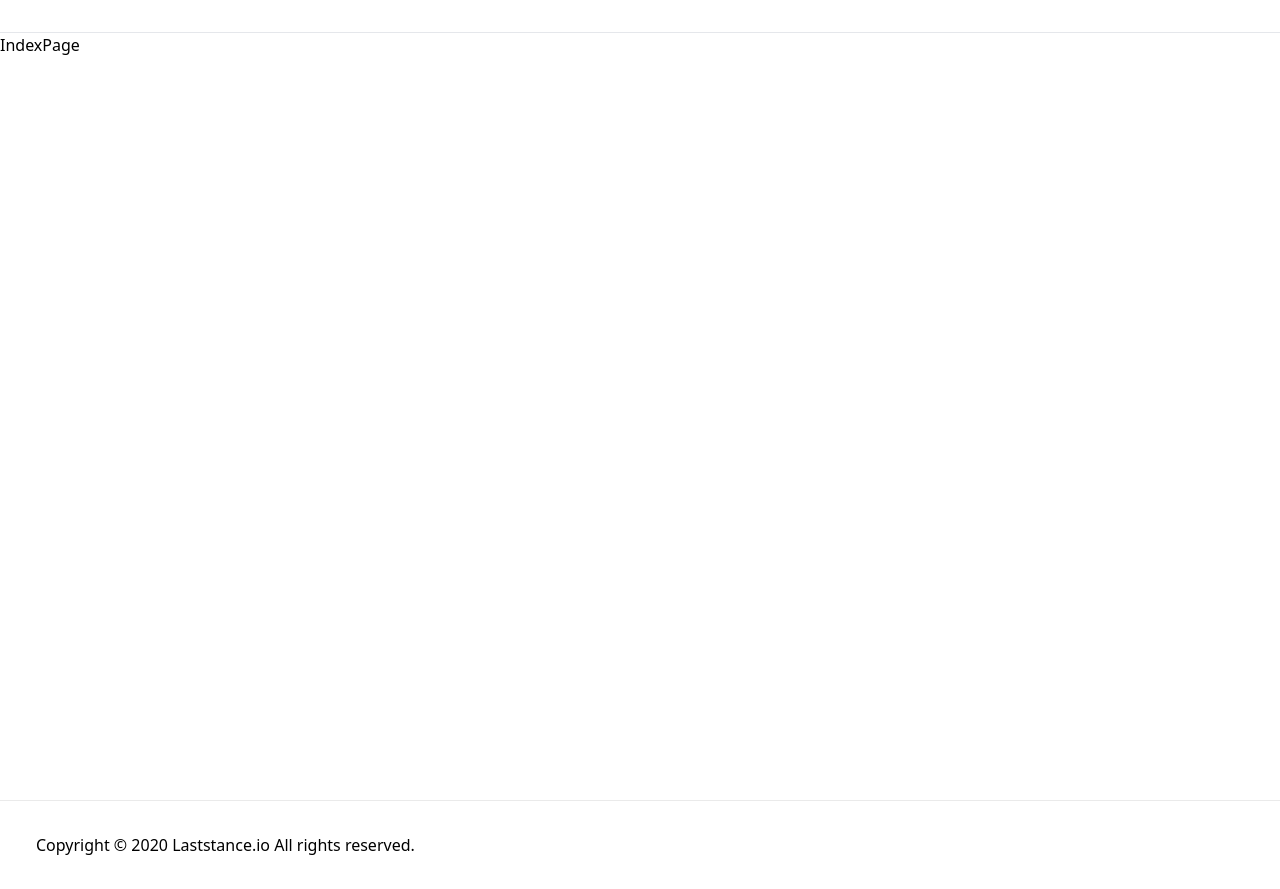
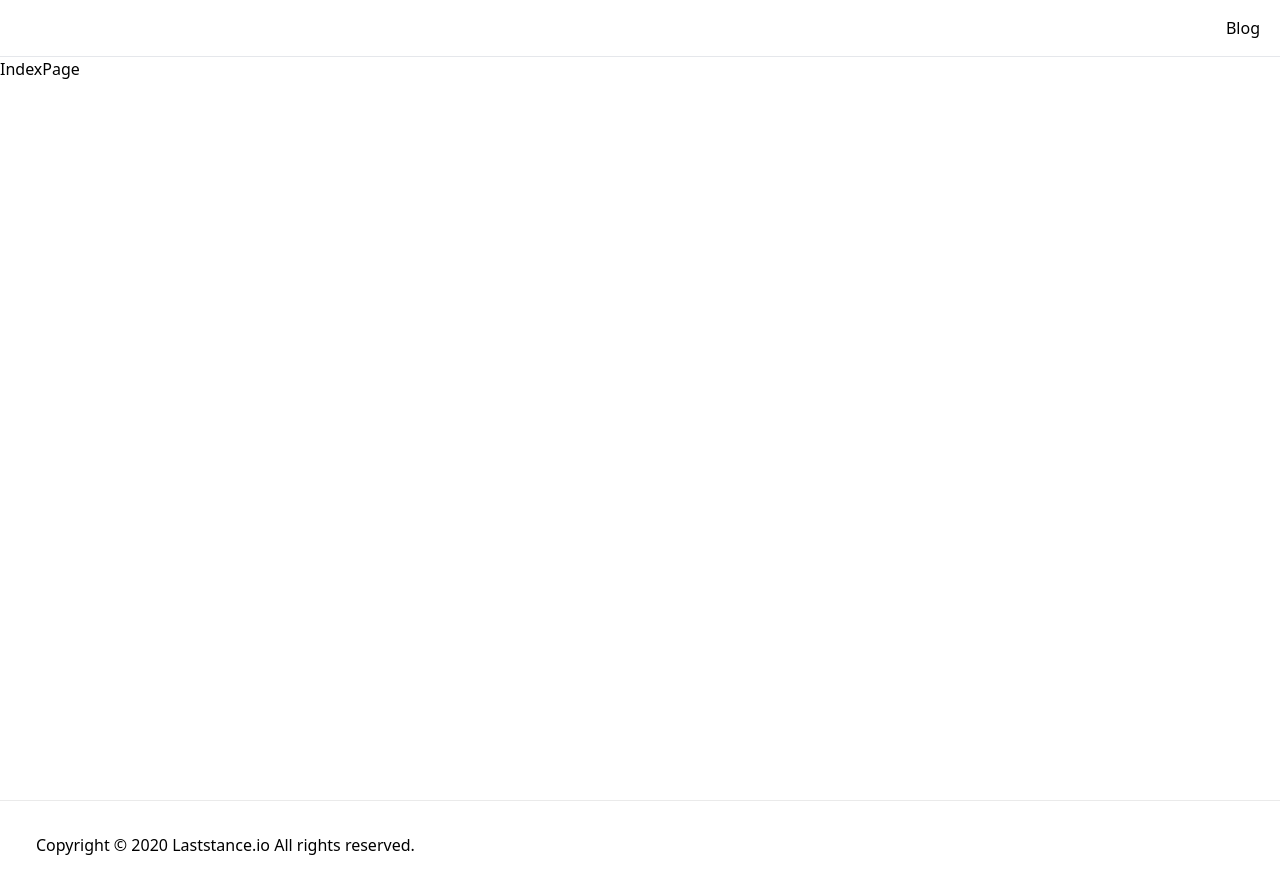
Before and after one commit to ryota-murakami/laststance.io-old, a Next.js app: page / in a window 1280 px wide. Built offline with nearby package versions, Linux system fonts and the light colour scheme.

Commit message:
row reverse

```diff
--- a/components/layout/Header.tsx
+++ b/components/layout/Header.tsx
@@ -1,3 +1,4 @@
+import Link from 'next/link'
 import Container from '../generic/Container'
 import React from 'react'
 
@@ -21,7 +22,11 @@ const Header: React.FC<Props> = ({ preview }) => {
             to exit preview mode.
           </div>
         ) : (
-          <div className="flex py-2"></div>
+          <div className="flex flex-row-reverse py-2">
+            <Link href="/posts">
+              <a>Blog</a>
+            </Link>
+          </div>
         )}
       </Container>
     </div>
--- a/components/pages/posts/Intro.tsx
+++ b/components/pages/posts/Intro.tsx
@@ -1,8 +1,12 @@
+import Link from 'next/link'
+
 const Intro: React.FC = () => {
   return (
     <section className="flex-col md:flex-row flex items-center md:justify-between mt-16 mb-16 md:mb-12">
       <h1 className="text-6xl md:text-8xl font-bold tracking-tighter leading-tight md:pr-8">
-        Laststance.io
+        <Link href="/">
+          <a>Laststance.io</a>
+        </Link>
       </h1>
       <h4 className="text-center md:text-left text-lg mt-5 md:pl-8">
         Laststance.io is indipendent organization for OSS activity.
```
